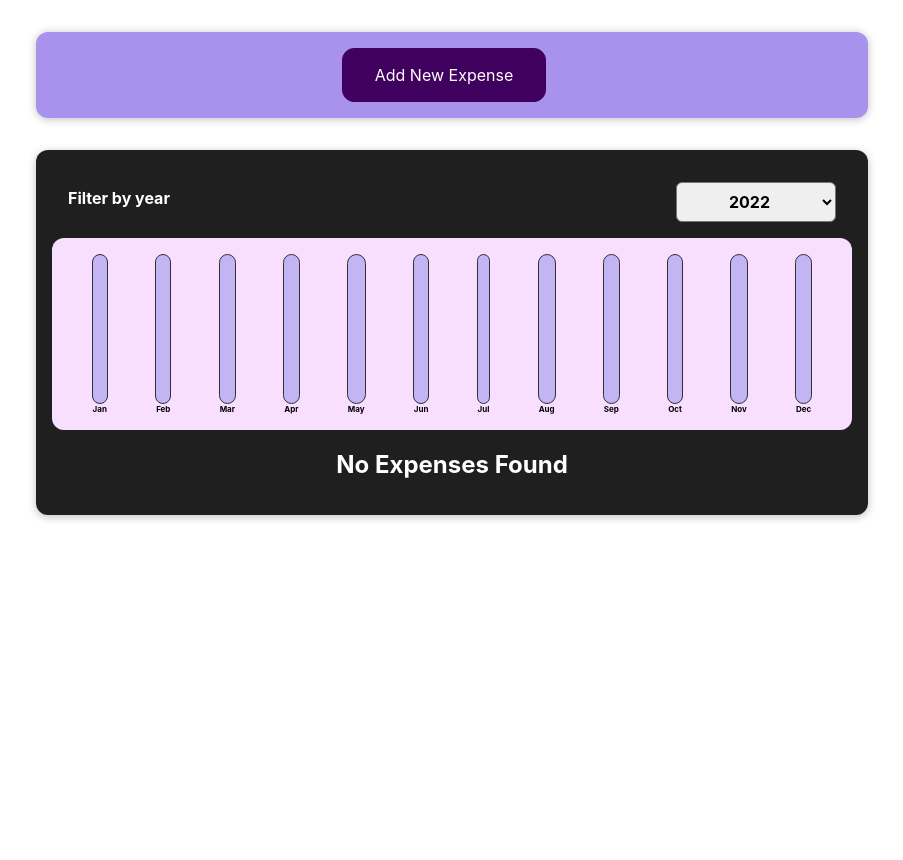
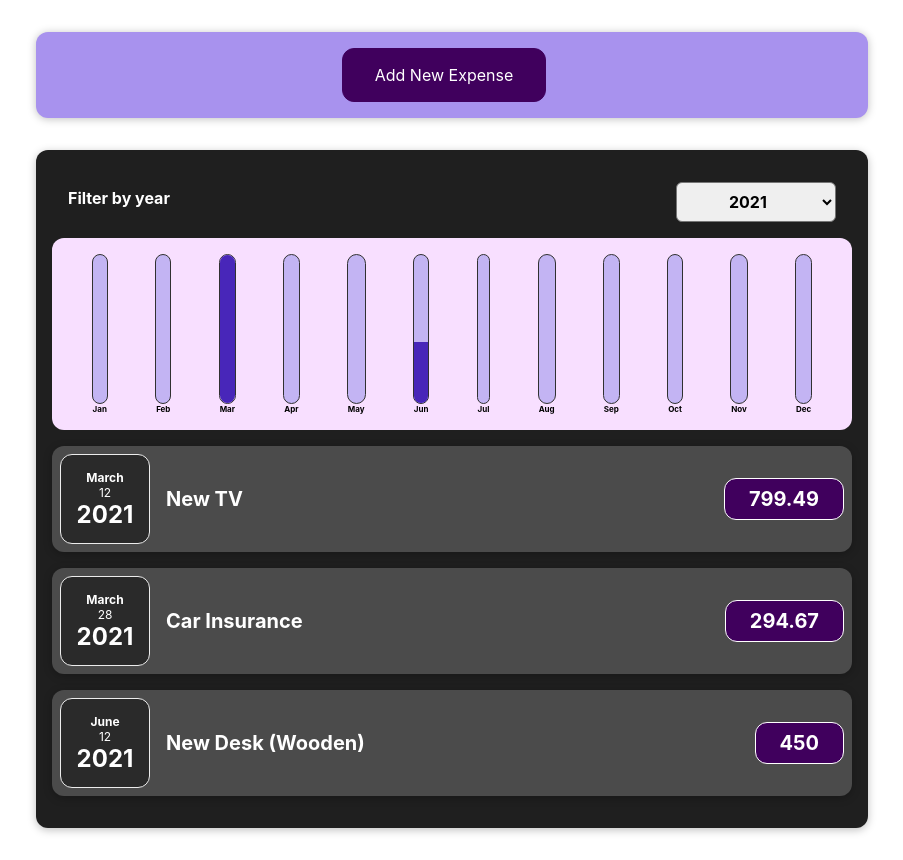
Before and after one commit to salmayaser/Expenses-Tracker, a React (Create React App) app: page / in a window 1280 px wide. Shown: the whole page, without its empty margins (188-1091 px from the left). Before the commit the page ends 800 px from the top, so only its background shows below. Built offline with nearby package versions, Linux system fonts and the light colour scheme.

Commit message:
Fixing a small bug

```diff
--- a/src/components/Expenses/Expenses.js
+++ b/src/components/Expenses/Expenses.js
@@ -6,7 +6,7 @@ import ExpensesList from "./ExpensesList";
 import ExpensesChart from "./ExpensesChart";
 
 function Expenses(props) {
-  const [filter, setFilter] = useState("");
+  const [filter, setFilter] = useState("2021");
   const filterChangedHandler = (selectedFilter) => {
     setFilter(selectedFilter);
   };
@@ -16,7 +16,10 @@ function Expenses(props) {
   return (
     <div>
       <Card className="expenses">
-        <ExpensesFilter onChangeFilter={filterChangedHandler}></ExpensesFilter>
+        <ExpensesFilter
+          onChangeFilter={filterChangedHandler}
+          filter={filter}
+        ></ExpensesFilter>
         <ExpensesChart expenses={expensesToShow}></ExpensesChart>
         <ExpensesList expenses={expensesToShow}></ExpensesList>
       </Card>
--- a/src/components/Filter/ExpenseFilter.js
+++ b/src/components/Filter/ExpenseFilter.js
@@ -8,9 +8,11 @@ const ExpensesFilter = (props) => {
     <div className="expenses-filter">
       <div className="expenses-filter__control">
         <label>Filter by year</label>
-        <select onChange={filterChangeHandler}>
+        <select value={props.filter} onChange={filterChangeHandler}>
           <option value="2022">2022</option>
-          <option value="2021">2021</option>
+          <option selected value="2021">
+            2021
+          </option>
           <option value="2020">2020</option>
           <option value="2019">2019</option>
         </select>
```
